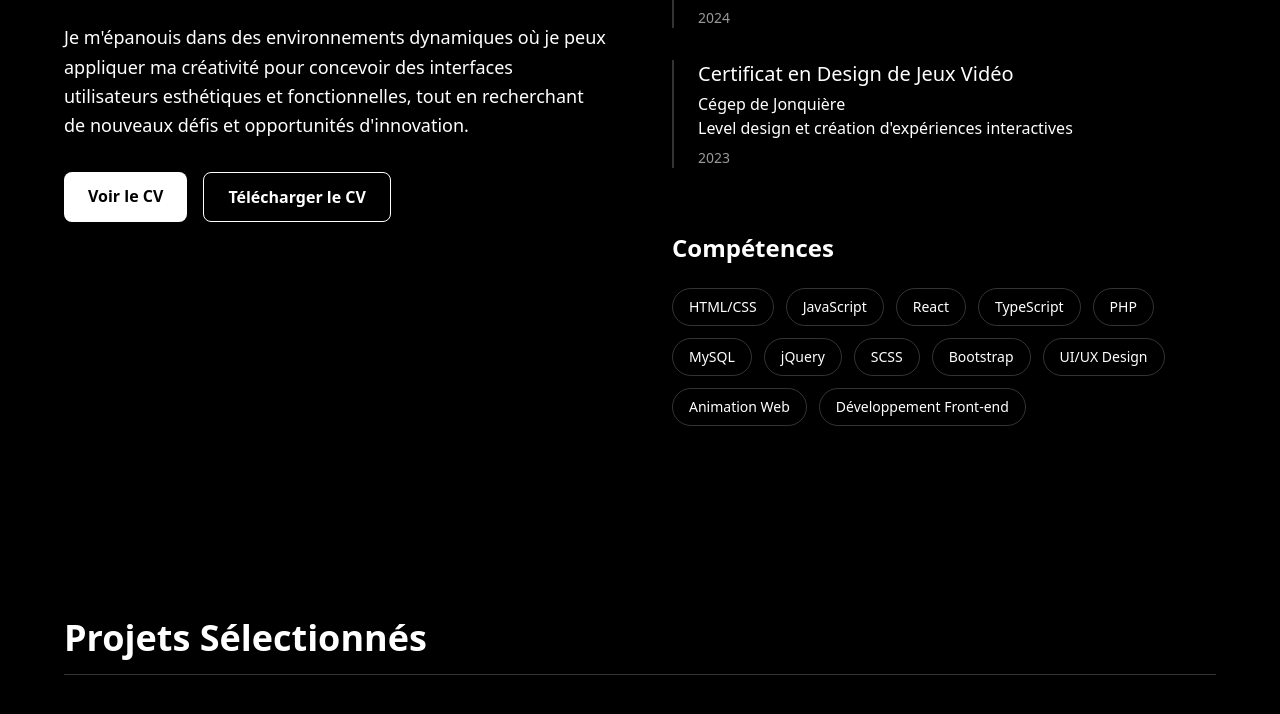
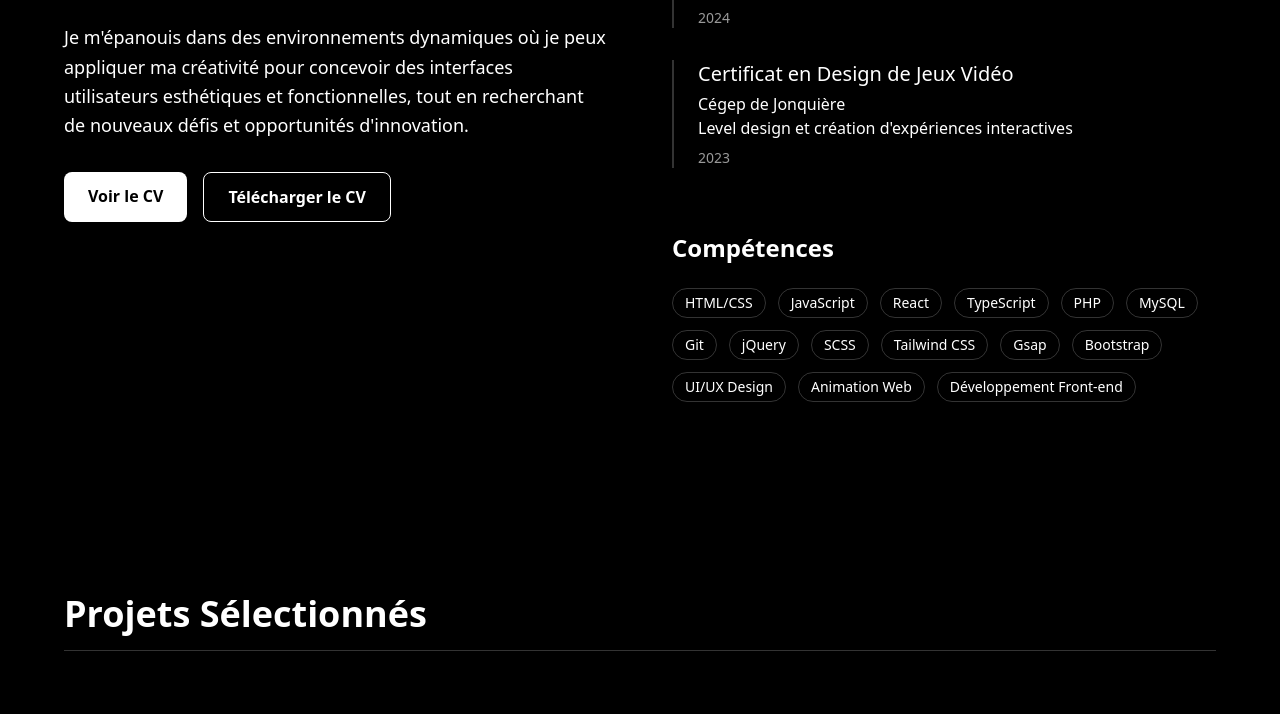
Before and after one commit to Akiyo974/Portfolio, a React (Vite) app: page /#/ in a window 1280 px wide. Shown: the part 1321-2035 px from the top of the page. Built offline with nearby package versions, Linux system fonts and the light colour scheme.

Commit message:
Mise à jour

```diff
--- a/src/components/AboutSection.tsx
+++ b/src/components/AboutSection.tsx
@@ -6,7 +6,7 @@ gsap.registerPlugin(ScrollTrigger);
 
 const skills = [
   'HTML/CSS', 'JavaScript', 'React', 'TypeScript',
-  'PHP', 'MySQL', 'jQuery', 'SCSS',
+  'PHP', 'MySQL', 'Git', 'jQuery', 'SCSS', 'Tailwind CSS', 'Gsap',
   'Bootstrap', 'UI/UX Design', 'Animation Web', 'Développement Front-end'
 ];
 
@@ -174,7 +174,7 @@ export const AboutSection = () => {
     {skills.map((skill, index) => (
       <span
         key={index}
-                    className="px-4 py-2 border border-white/20 rounded-full text-sm text-white
+        className="px-3 py-1 text-sm border border-white/20 rounded-full
                                      hover:bg-white hover:text-black transition-colors duration-300"
       >
         {skill}
@@ -182,6 +182,7 @@ export const AboutSection = () => {
     ))}
   </div>
 </div>
+
           </div>
         </div>
       </div>
```
Lines whose indentation alone changed are shown as unchanged.
